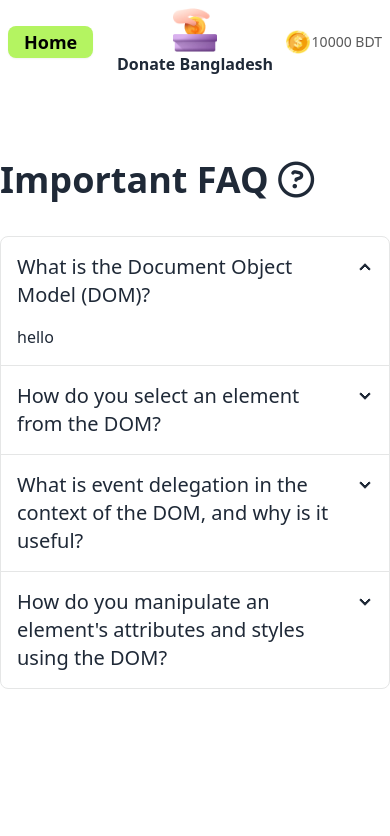
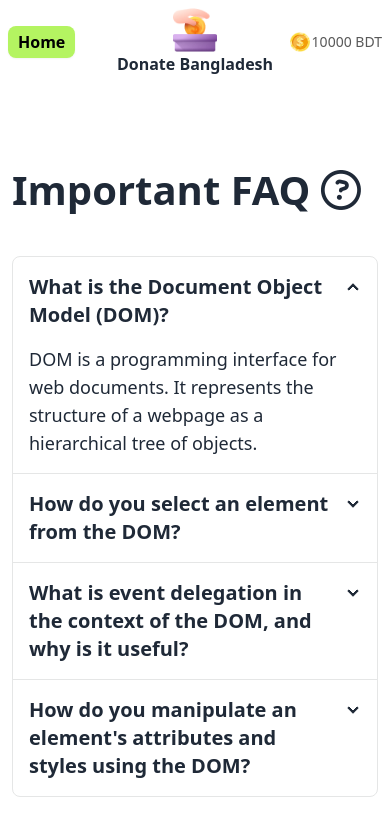
Before and after one commit to fahimKhanOnly/PH-A-5, a plain HTML site: page blog.html in a window 390 px wide. Drawn offline with nearby package versions, Linux system fonts and the light colour scheme.

Commit message:
Completed the answer to the question in the blog page.

```diff
--- a/blog.html
+++ b/blog.html
@@ -16,12 +16,12 @@
 </head>
 <body>
 
-    <header>
+    <header class="w-full backdrop-blur-xl h-24 fixed top-0">
         <div class="container mx-auto">
             <nav class="container top-0 fixed">
-                <div class="navbar bg-base-100 items-center">
+                <div class="navbar bg-base-100 bg-transparent backdrop-blur-xl sm:mt-3">
                     <div class="navbar-start">
-                        <a href="./index.html"><button class="bg-[#B4F461] text-black btn border-none font-bold text-lg px-4 btn-sm sm:btn-md sm:px-8">Home</button></a>
+                        <a href="./index.html"><button class="bg-[#B4F461] text-black btn border-none font-bold text-base px-2.5 btn-sm sm:btn-md sm:px-8 sm:text-lg">Home</button></a>
                     </div>
 
                     <div class="navbar-center flex-col gap-x-2.5 sm:flex-row">
@@ -30,7 +30,7 @@
                     </div>
 
                     <div class="navbar-end items-center gap-x-0.5">
-                        <img class="size-6 sm:size-8" src="./assets/coin.png" alt="Coin">
+                        <img class="size-5 sm:size-8" src="./assets/coin.png" alt="Coin">
                         <p class="font-medium text-sm text-[#111111B3] sm:text-lg sm:font-semibold"><span id="total-balance">10000</span> BDT</p>
                     </div>
                 </div>
@@ -39,39 +39,39 @@
     </header>
 
     <main class="container mx-auto">
-        <section class="container absolute top-40 -z-10 ">
-            <h1 class="font-black text-4xl mb-9">Important FAQ <i class="rotate-12 fa-regular fa-circle-question"></i></h1>
+        <section class="container absolute top-40 -z-10 px-3 pb-11">
+            <h1 class="font-black text-[2.5rem] mb-9">Important FAQ <i class="rotate-12 fa-regular fa-circle-question"></i></h1>
             <div class="join join-vertical w-full">
                 <div class="collapse collapse-arrow join-item border-base-300 border">
-                  <input type="radio" name="my-accordion-4" checked="checked" />
-                  <div class="collapse-title text-xl font-medium">What is the Document Object Model (DOM)?</div>
+                  <input type="radio" name="my-accordion-4" checked="checked"/>
+                  <div class="collapse-title text-xl font-bold">What is the Document Object Model (DOM)?</div>
                   <div class="collapse-content">
-                    <p>hello</p>
+                    <p class="text-lg">DOM is a programming interface for web documents. It represents the structure of a webpage as a hierarchical tree of objects.</p>
                   </div>
                 </div>
                 <div class="collapse collapse-arrow join-item border-base-300 border">
                   <input type="radio" name="my-accordion-4" />
-                  <div class="collapse-title text-xl font-medium">How do you select an element from the DOM?</div>
+                  <div class="collapse-title text-xl font-bold">How do you select an element from the DOM?</div>
                   <div class="collapse-content">
-                    <p>hello</p>
+                    <p class="text-lg">We can select Element using these methods getElementById(), getElementsByTagName(), querySelector(), querySelectorAll(), etc.</p>
                   </div>
                 </div>
                 <div class="collapse collapse-arrow join-item border-base-300 border">
                   <input type="radio" name="my-accordion-4" />
-                  <div class="collapse-title text-xl font-medium">What is event delegation in the context of the DOM, and why is it useful?</div>
+                  <div class="collapse-title text-xl font-bold">What is event delegation in the context of the DOM, and why is it useful?</div>
                   <div class="collapse-content">
-                    <p>hello</p>
+                    <p class="text-lg">Event delegation is a way of propagation to manage events efficiently. It allows to adding event listener in a single-parent element. This event listener takes advantage of event bubbling to handle its children.</p>
                   </div>
                 </div>
                 <div class="collapse collapse-arrow join-item border-base-300 border">
                     <input type="radio" name="my-accordion-4" />
-                    <div class="collapse-title text-xl font-medium">How do you manipulate an element's attributes and styles using the DOM?</div>
+                    <div class="collapse-title text-xl font-bold">How do you manipulate an element's attributes and styles using the DOM?</div>
                     <div class="collapse-content">
-                      <p>hello</p>
+                      <p class="text-lg">We can Manipulate attributes using these methods setAttribute(), getAttribute(), removeAttribute(), etc. and We can manipulate styles
+                        using this property "style". Also using these methods in classList.add(), classList.remove(), etc.</p>
                     </div>
                   </div>
               </div>
-
         </section>
     </main>
 
--- a/js/donate.js
+++ b/js/donate.js
@@ -2,7 +2,7 @@ function calculate(a, x, y, z, where){
     document.getElementById(a).addEventListener("click", function(event){
         event.preventDefault();
         let amount = getAmount(x);
-        if(amount <= 0 || isNaN(amount)){
+        if(amount <= 0 || isNaN(amount) || amount > getText(y)){
             alert("Invalid Donation Amount!");
         }
         else{
```
Also changed, not shown: index.html (+8 -9 lines).
